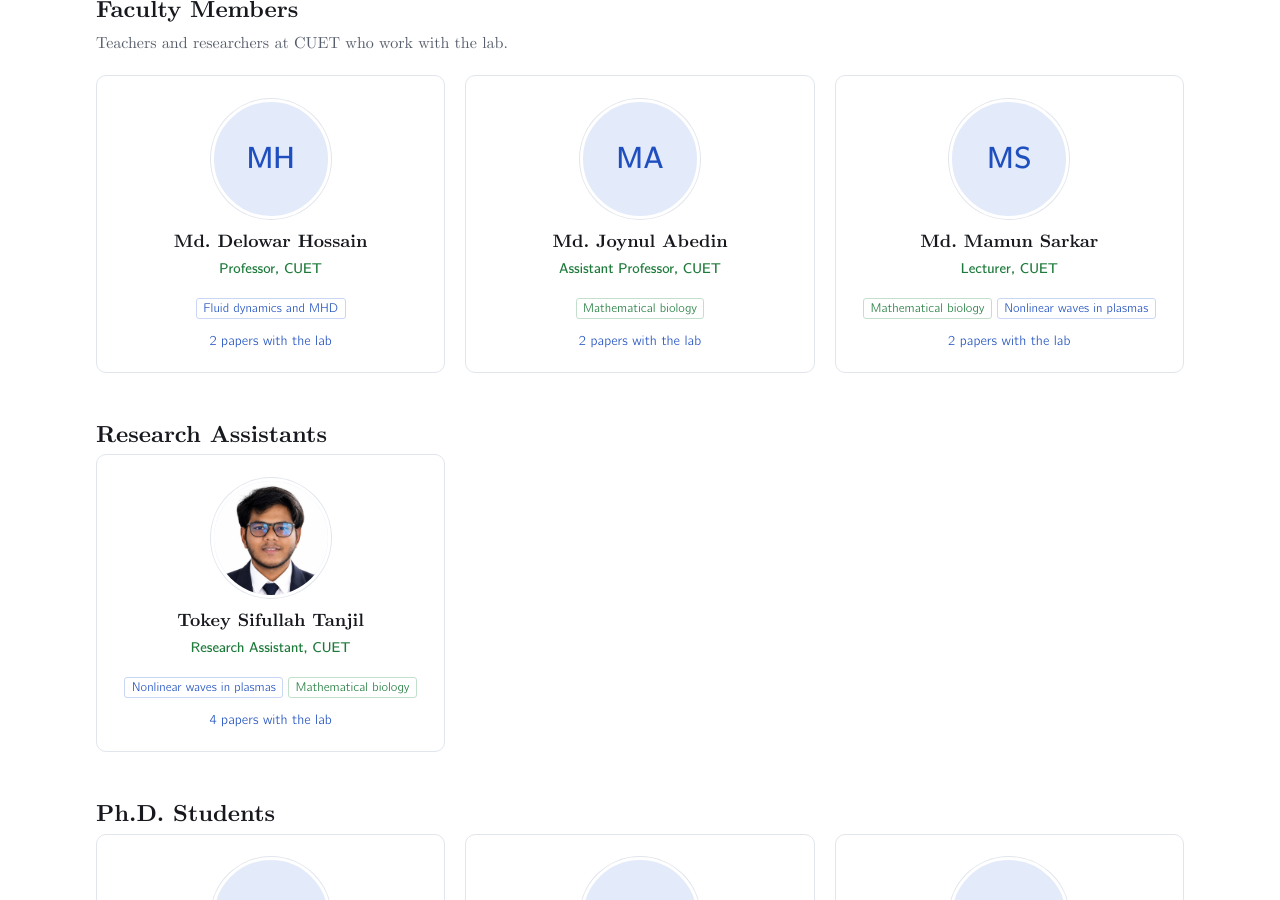
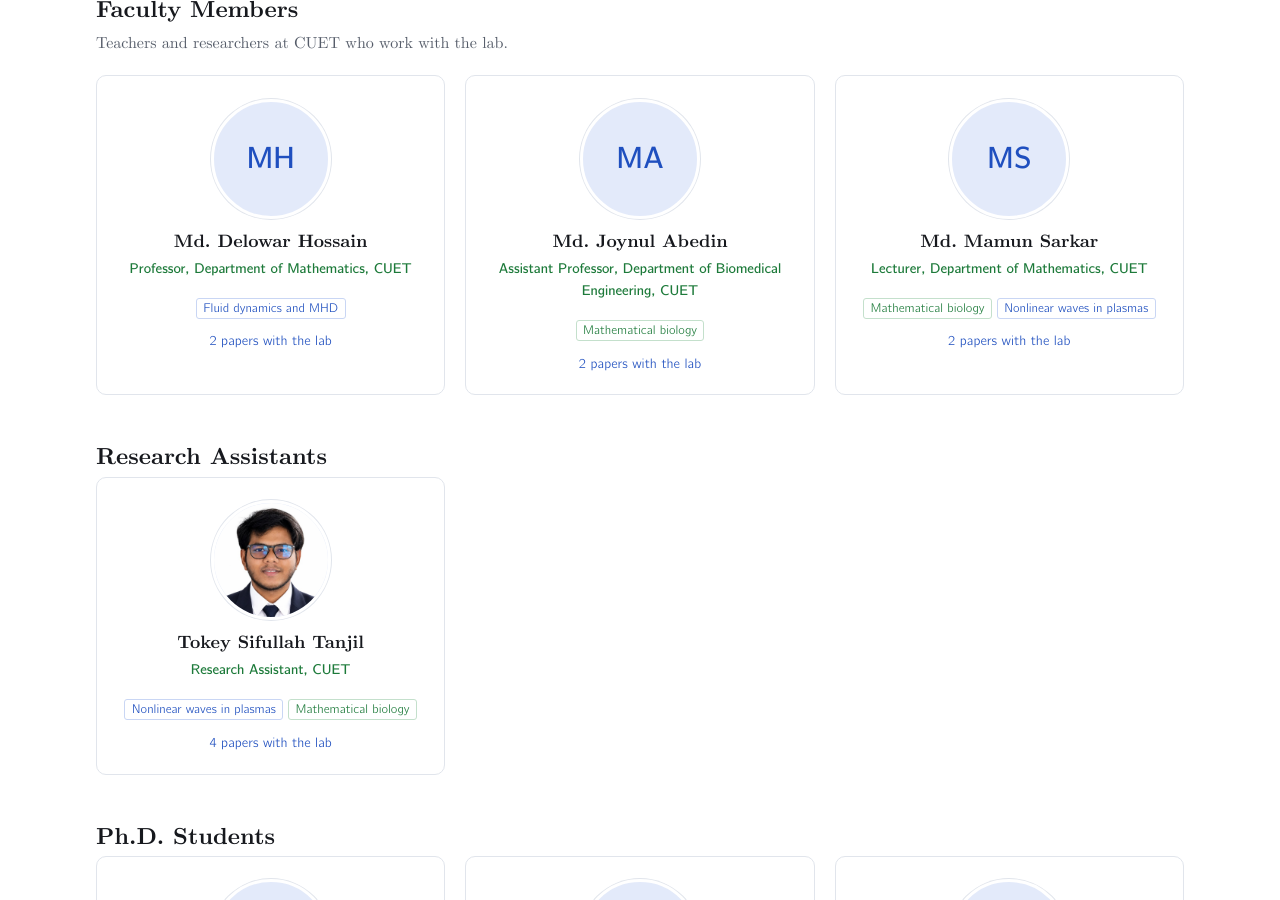
Before and after one commit to MPBLab/mpblab.github.io, a Jekyll site: the page built from members.html, in a window 1280 px wide and 900 px high, scrolled down 626 px. Built offline with Jekyll 4.4.1, drawn with Linux system fonts in a browser that asks for light colours.

Commit message:
Add departments for three faculty members
Co-Authored-By: Claude Opus 5.5 <noreply@anthropic.com>
Claude-Session: https://claude.ai/code/session_011cDtMcLHHhAaKfFLiu1eVc

```diff
--- a/_data/members.yml
+++ b/_data/members.yml
@@ -148,7 +148,7 @@
   position: "Professor"
   degree: ""
   year: ""
-  department: ""
+  department: "Department of Mathematics"
   affiliation: "CUET"
   photo: ""
   intro: ""
@@ -162,7 +162,7 @@
   position: "Assistant Professor"
   degree: ""
   year: ""
-  department: ""
+  department: "Department of Biomedical Engineering"
   affiliation: "CUET"
   photo: ""
   intro: ""
@@ -176,7 +176,7 @@
   position: "Lecturer"
   degree: ""
   year: ""
-  department: ""
+  department: "Department of Mathematics"
   affiliation: "CUET"
   photo: ""
   intro: ""
```
